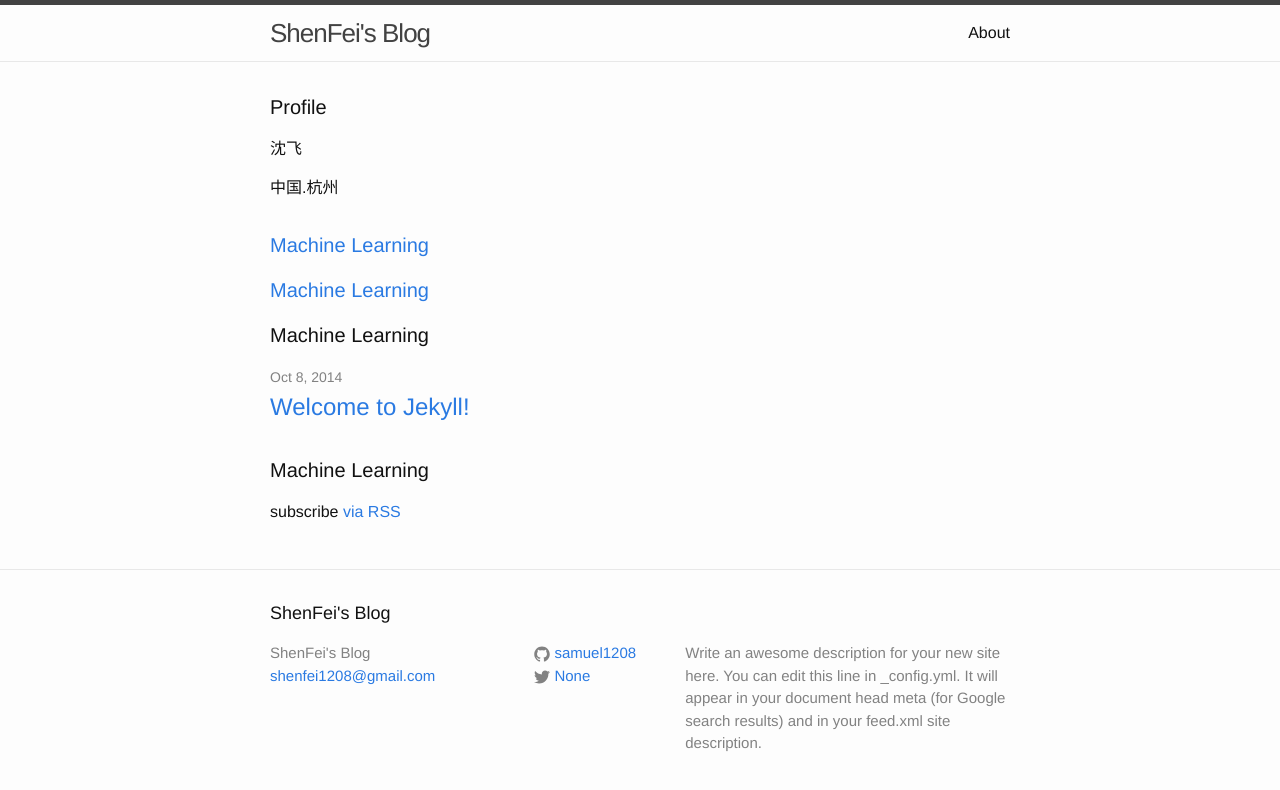
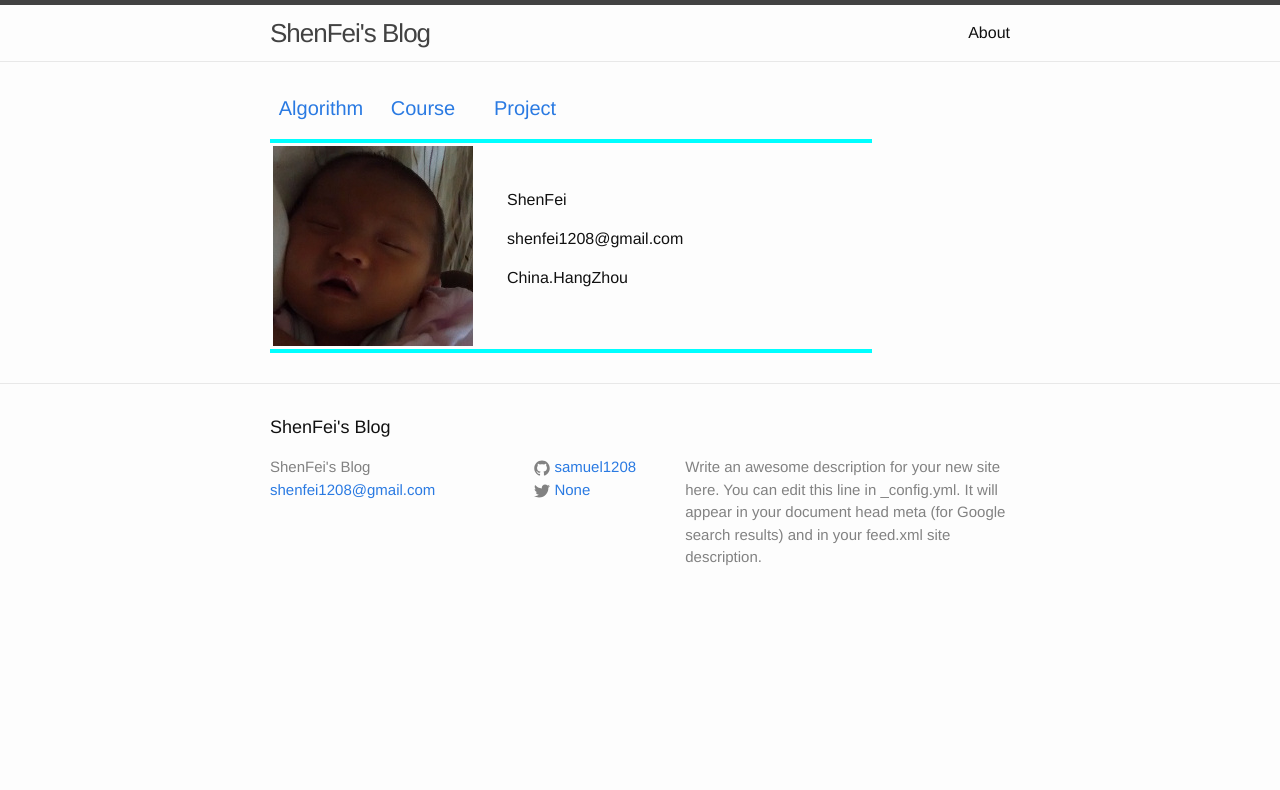
Before and after one commit to ArtHacker123/samuel1208.github.io, a Jekyll site: the page built from index.html, in a window 1280 px wide. Shown: the top 790 px of the page. Built offline with Jekyll 4.4.1, drawn with Linux system fonts in a browser that asks for light colours.

```diff
--- a/index.html
+++ b/index.html
@@ -3,36 +3,28 @@ layout: default
 ---
 
 <div class="home">
+  <table style="border-width: 0px; padding: 0px; margin: 0px; border-spacing: 0px; border-collapse: collapse;">
+	<tr>
+	    <td width=100 align=center><h1 class="page-heading"><a href="{{"/algorithm/"|prepend:site.baseurl }}">Algorithm</a></h1></td>
+	    <td width=100 align=center><h1 class="page-heading"><a href="{{"/course/"|prepend:site.baseurl }}">Course</a></h1></td>
+        <td width=100 align=center><h1 class="page-heading"><a href="{{"/project/"|prepend:site.baseurl }}">Project</a></h1></td>
+	</tr>
+  </table>
+  <hr width=600 size=4 color=#00ffff align=left shade>
 
-  <h1 class="page-heading">Profile</h1>
-  <ul class="post-list">
-    <li>
-      <h4 class="name">沈飞</h4>
-      <h4 class="address">中国.杭州</h4>
-    </li>
-  </ul>
-
-  <h1 class="page-heading"><a href="{{ "/machine-learning/" | prepend: site.baseurl }}">Machine Learning</a></h1>
-
-  <h1 class="page-heading"><a href="{{ "/machine-learning/" | prepend: site.baseurl }}">Machine Learning</a></h1>
-
-
-  <h1 class="page-heading">Machine Learning</h1>
-  <ul class="post-list">
-    {% for post in site.posts %}
-      <li>
-        <span class="post-meta">{{ post.date | date: "%b %-d, %Y" }}</span>
-
-        <h2>
-          <a class="post-link" href="{{ post.url | prepend: site.baseurl }}">{{ post.title }}</a>
-        </h2>
-      </li>
-    {% endfor %}
-  </ul>
-
-  <h1 class="page-heading">Machine Learning</h1>
-
-  <p class="rss-subscribe">subscribe <a href="{{ "/feed.xml" | prepend: site.baseurl }}">via RSS</a></p>
+  <table>
+	<tr>
+	    <td><img src="profile.jpg" ></td>
+	    <td>
+		  <ul>
+            <h4 class="name" >ShenFei</h4>
+			<h4 class="email" >shenfei1208@gmail.com</h4>
+	 		<h4 class="address" >China.HangZhou</h4>
+	 	  </ul>
+        </td>
+	</tr>
+  </table>
+  <hr width=600 size=4 color=#00ffff align=left shade>
 
 
 </div>
```
Also changed, not shown: _posts/2014-10-08-welcome-to-jekyll.markdown (deleted, +0 -25 lines), algorithm/cnn.md (added, +51 -0 lines), algorithm/index.html (added, +13 -0 lines), course/index.html (+5 -4 lines), course/linear-algebra.md (added, +3 -0 lines), feed.xml (deleted, +0 -30 lines), machine-learning/cnn.md (deleted, +0 -12 lines), machine-learning/index.html (deleted, +0 -15 lines), project/index.html (added, +7 -0 lines), algorithm/img/cnn.jpg (renamed from machine-learning/img/cnn.jpg), profile.jpg (added).
